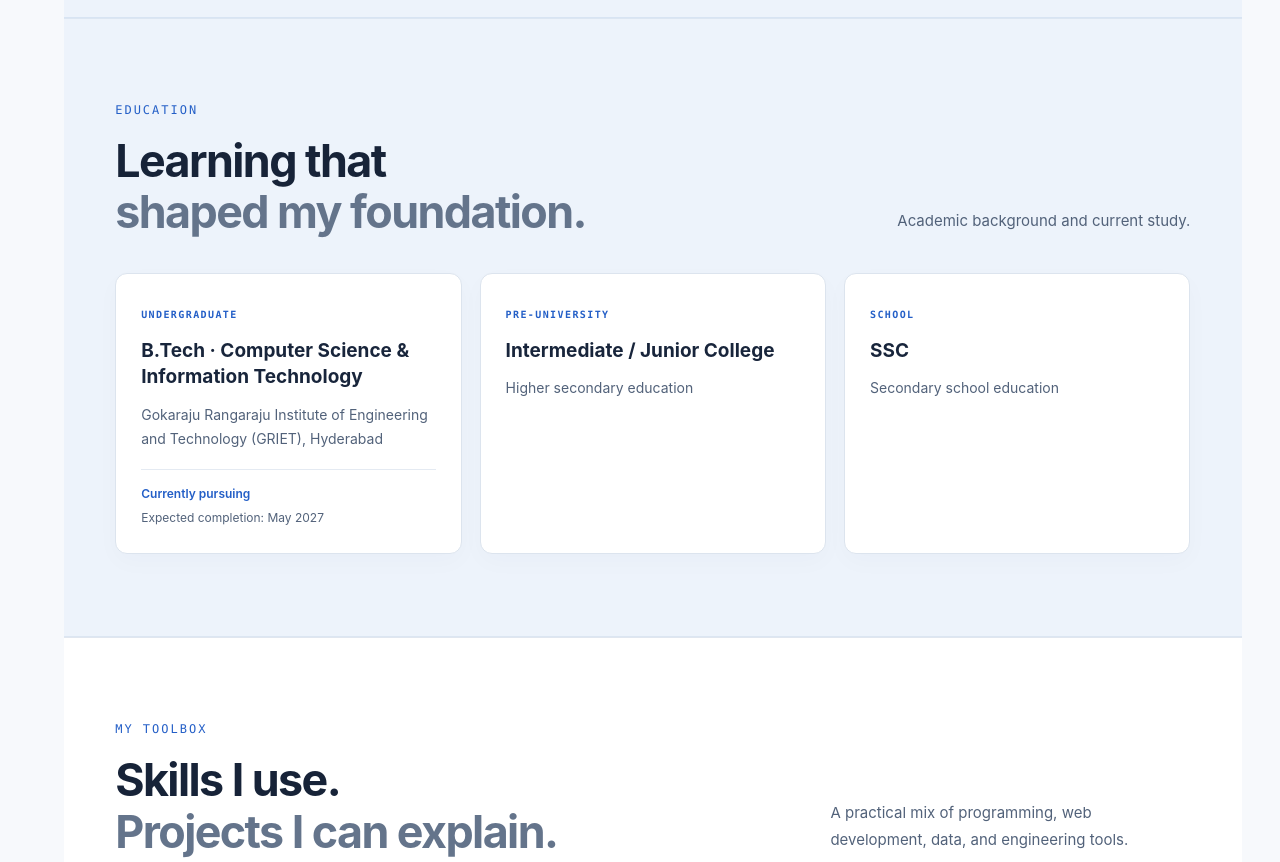
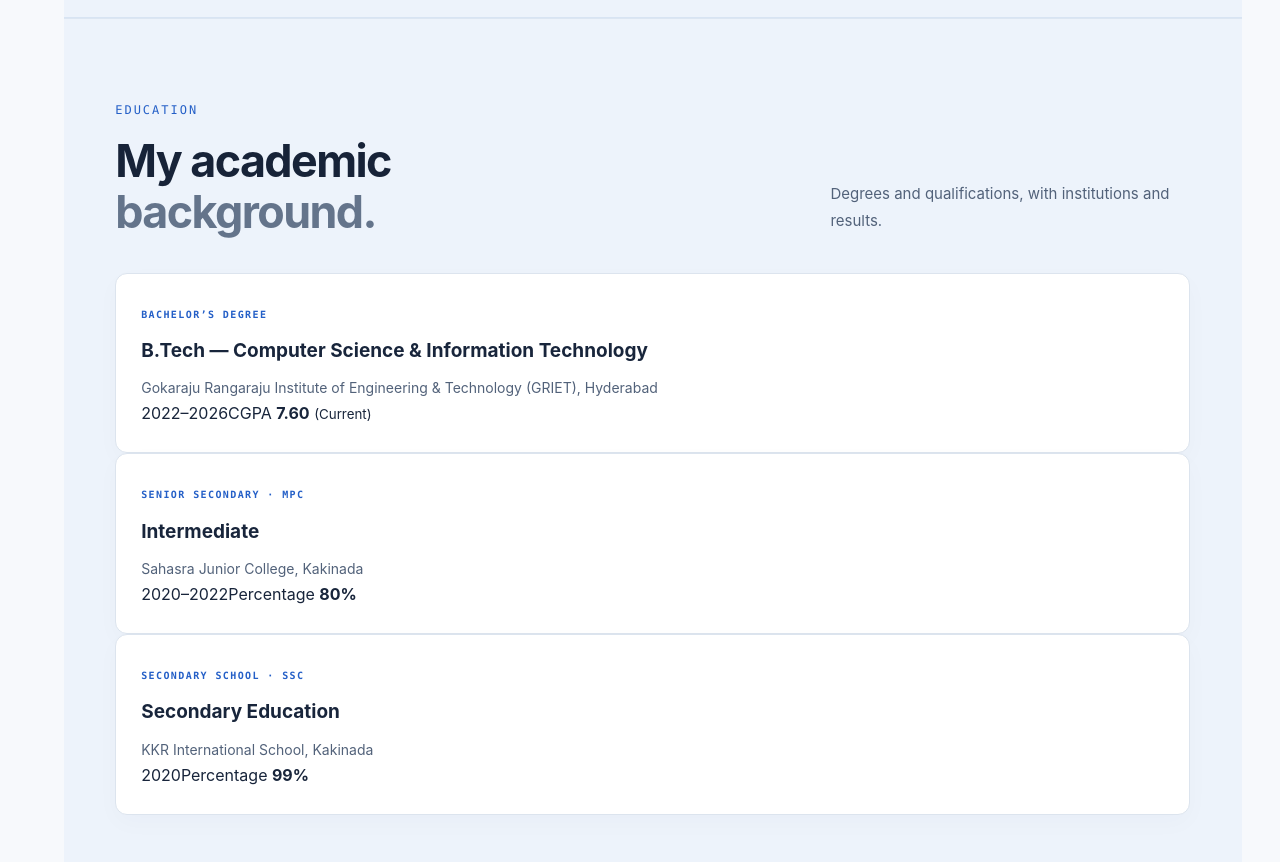
Before and after one commit to yerrakamalkumar1/PERSONAL-PORTFOLIO, a plain HTML site: page portfolio/index.html in a window 1280 px wide. Shown: the part 1440-2302 px from the top of the page. Drawn offline with Linux system fonts and the light colour scheme.

Commit message:
Align education records with resume and simplify education layout

```diff
--- a/portfolio/index.html
+++ b/portfolio/index.html
@@ -50,14 +50,15 @@
 
 
     <section id="education" class="education-section section-pad section-anchor">
-      <div class="section-heading"><div><p class="eyebrow">EDUCATION</p><h2>Learning that<br><span class="muted-word">shaped my foundation.</span></h2></div><p>Academic background and current study.</p></div>
-      <div class="education-cards">
-        <article class="education-card"><span class="education-level">UNDERGRADUATE</span><h3>B.Tech · Computer Science & Information Technology</h3><p>Gokaraju Rangaraju Institute of Engineering and Technology (GRIET), Hyderabad</p><div class="education-meta"><strong>Currently pursuing</strong><span>Expected completion: May 2027</span></div></article>
-        <article class="education-card"><span class="education-level">PRE-UNIVERSITY</span><h3>Intermediate / Junior College</h3><p>Higher secondary education</p></article>
-        <article class="education-card"><span class="education-level">SCHOOL</span><h3>SSC</h3><p>Secondary school education</p></article>
+      <div class="section-heading"><div><p class="eyebrow">EDUCATION</p><h2>My academic<br><span class="muted-word">background.</span></h2></div><p>Degrees and qualifications, with institutions and results.</p></div>
+      <div class="education-list">
+        <article class="education-card"><div class="education-main"><span class="education-level">BACHELOR’S DEGREE</span><h3>B.Tech — Computer Science & Information Technology</h3><p>Gokaraju Rangaraju Institute of Engineering & Technology (GRIET), Hyderabad</p></div><div class="education-details"><span class="education-year">2022–2026</span><span class="education-result">CGPA <strong>7.60</strong> <small>(Current)</small></span></div></article>
+        <article class="education-card"><div class="education-main"><span class="education-level">SENIOR SECONDARY · MPC</span><h3>Intermediate</h3><p>Sahasra Junior College, Kakinada</p></div><div class="education-details"><span class="education-year">2020–2022</span><span class="education-result">Percentage <strong>80%</strong></span></div></article>
+        <article class="education-card"><div class="education-main"><span class="education-level">SECONDARY SCHOOL · SSC</span><h3>Secondary Education</h3><p>KKR International School, Kakinada</p></div><div class="education-details"><span class="education-year">2020</span><span class="education-result">Percentage <strong>99%</strong></span></div></article>
       </div>
     </section>
-<section id="skills" class="skills-section section-pad section-anchor">
+
+    <section id="skills" class="skills-section section-pad section-anchor">
       <div class="section-heading reveal"><div><p class="eyebrow">MY TOOLBOX</p><h2>Skills I use.<br><span class="muted-word">Projects I can explain.</span></h2></div><p>A practical mix of programming, web development, data, and engineering tools.</p></div>
       <div class="skill-rows reveal"><div class="skill-row"><h3><span aria-hidden="true">&lt;/&gt;</span>Languages</h3><div><span>Python</span><span>Java</span><span>JavaScript</span><span>TypeScript</span><span>SQL</span><span>C</span></div></div><div class="skill-row"><h3><span aria-hidden="true">◫</span>Web & databases</h3><div><span>React</span><span>Node.js</span><span>Express</span><span>FastAPI</span><span>Django</span><span>MongoDB</span><span>MySQL</span></div></div><div class="skill-row"><h3><span aria-hidden="true">AI</span>AI & data</h3><div><span>TensorFlow</span><span>Scikit-learn</span><span>Pandas</span><span>NumPy</span><span>Power BI</span><span>RAG concepts</span><span>Prompt engineering</span></div></div><div class="skill-row"><h3><span aria-hidden="true">⌘</span>Engineering</h3><div><span>Data structures & algorithms</span><span>Git & GitHub</span><span>REST APIs</span><span>Socket.io</span><span>Postman</span><span>Cloudinary</span></div></div></div>
     </section>
```
